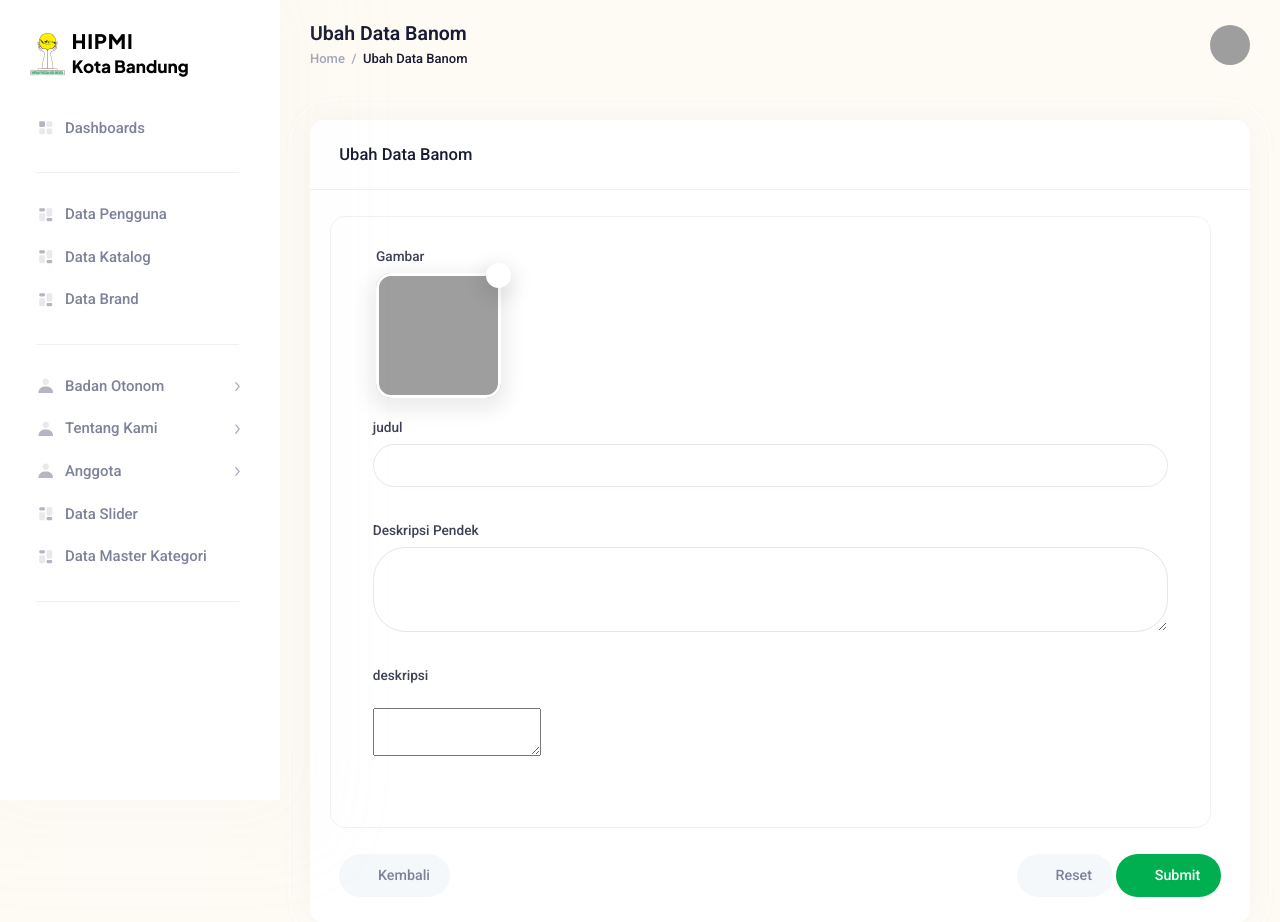
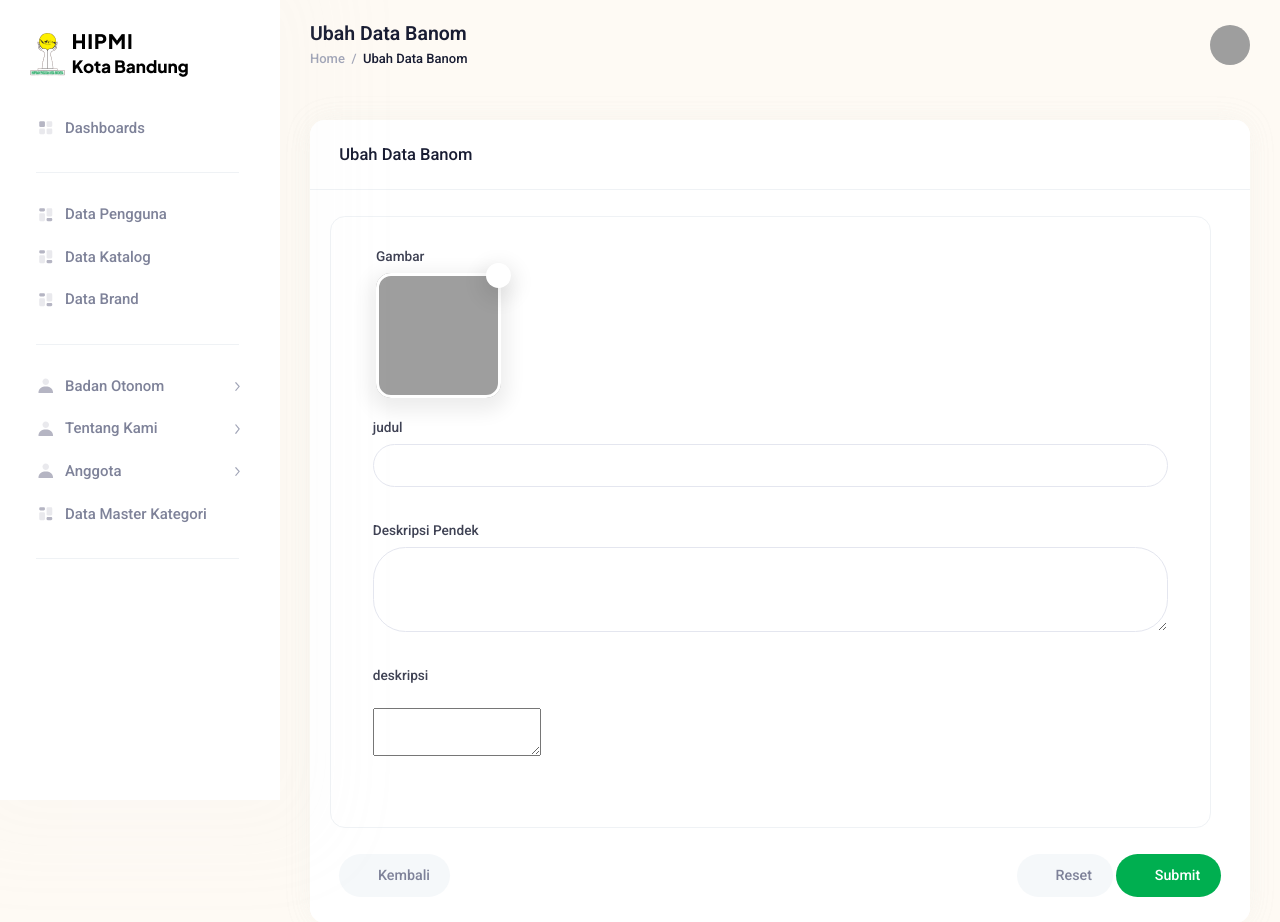
Before and after one commit to toniasep/himpi-bdg-v2, a Laravel app: template resources/views/admin/banom/edit.blade.php in a window 1280 px wide. Shown: the top 922 px of the page. Run offline with Laravel 8, Linux system fonts and the light colour scheme; the template is opened without the code that fills it, so the values that code supplies are empty; some libraries are stand-ins or nearby versions; some web fonts are replaced; grey boxes are pictures that could not be loaded.

Commit message:
hide slider

```diff
--- a/resources/views/layouts/template.blade.php
+++ b/resources/views/layouts/template.blade.php
@@ -394,7 +394,7 @@
                             </div>
 
 
-                            <div class="menu-item mb-1">
+                            {{-- <div class="menu-item mb-1">
                                 <a class="menu-link {{ Route::is('slider.index') ? 'active' : '' }}"
                                     href="{{ route('slider.index') }}" title="Data Slider" data-bs-toggle="tooltip"
                                     data-bs-trigger="hover" data-bs-dismiss="click" data-bs-placement="right">
@@ -421,7 +421,7 @@
                                     </span>
                                     <span class="menu-title">Data Slider</span>
                                 </a>
-                            </div>
+                            </div> --}}
 
 
                             <div class="menu-item mb-1">
```
